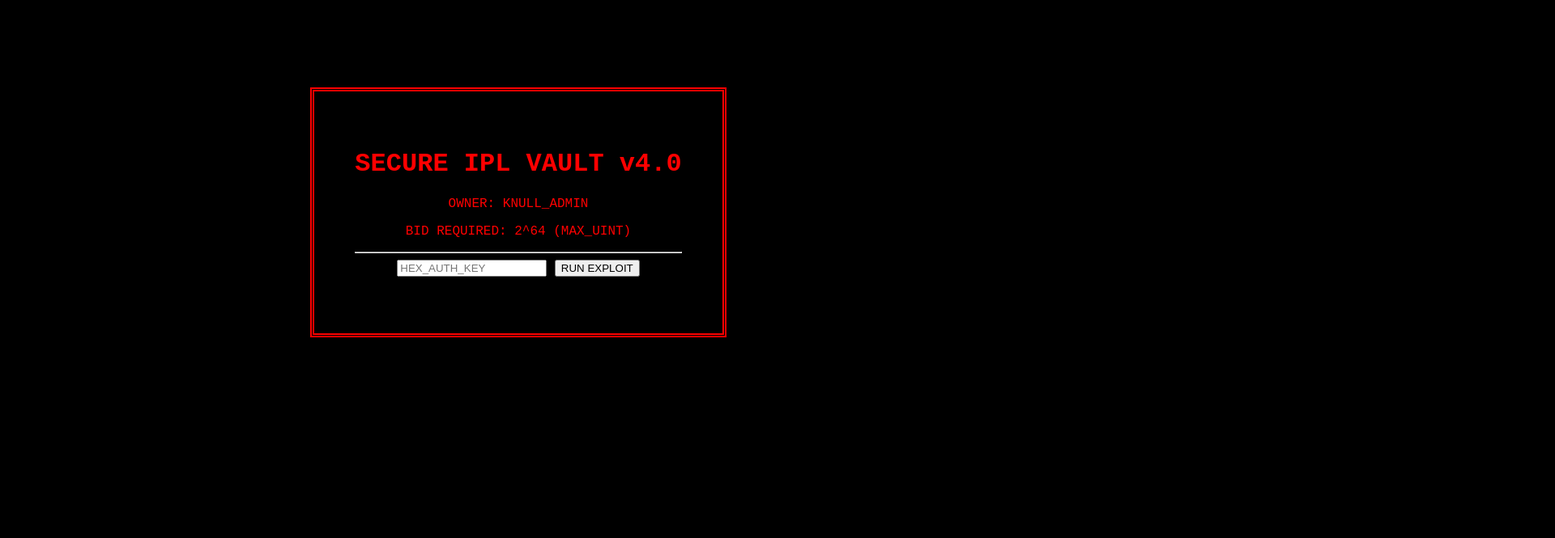
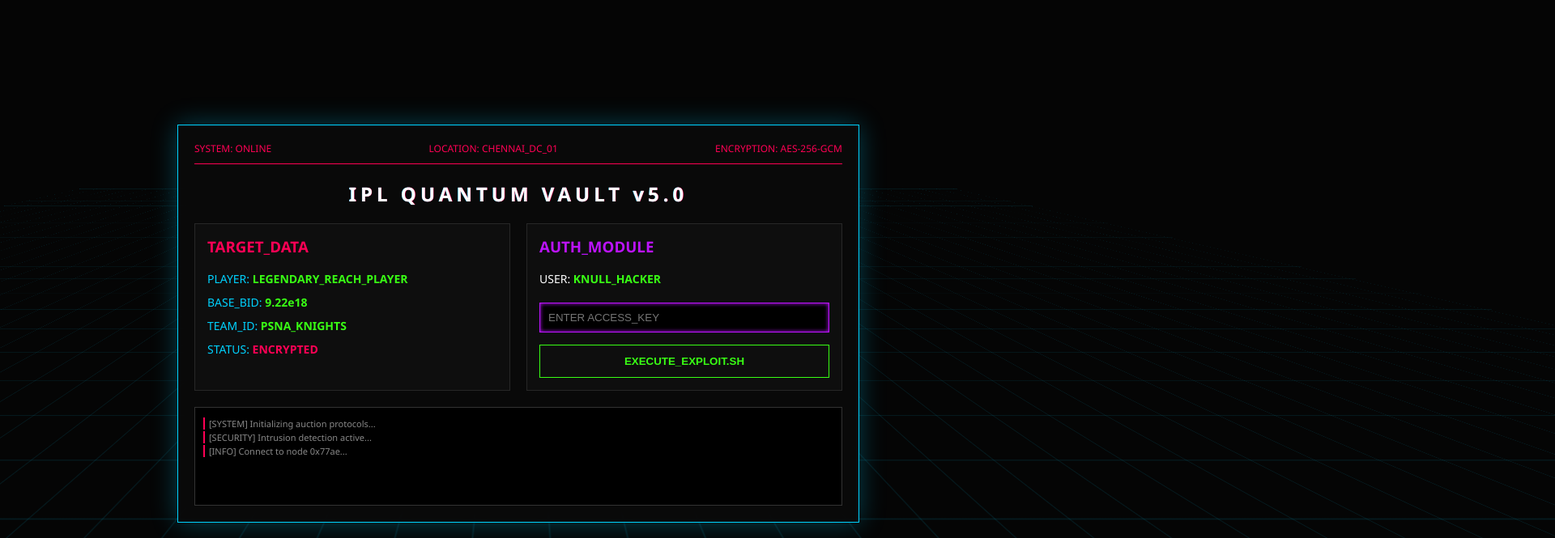
Before and after one commit to karthiksk0303/ipl-aution, a website: page index.html in a window 1280 px wide. Shown: the top 665 px of the page at 81% size, 1920 px wide, since content can reach past the window. Drawn offline with Linux system fonts and the light colour scheme.

Commit message:
Update index.html

```diff
--- a/index.html
+++ b/index.html
@@ -1,64 +1,219 @@
 <!DOCTYPE html>
-<html>
+<html lang="en">
 <head>
-    <title>IPL MEGA AUCTION | HARDCORE</title>
+    <meta charset="UTF-8">
+    <title>SECURE VAULT | IPL QUANTUM AUCTION</title>
     <style>
-        body { background: #000; color: #ff0000; font-family: 'Courier New'; text-align: center; }
-        .vault { border: 5px double #ff0000; padding: 50px; margin-top: 100px; display: inline-block; }
-        #log { color: #00ffff; margin-top: 20px; font-size: 0.8rem; }
+        :root {
+            --neon-red: #ff0055;
+            --neon-blue: #00d2ff;
+            --neon-green: #39ff14;
+            --neon-purple: #bc13fe;
+            --bg-black: #050505;
+        }
+
+        body {
+            background: var(--bg-black);
+            color: #fff;
+            font-family: 'Segoe UI', 'Courier New', monospace;
+            margin: 0;
+            display: flex;
+            justify-content: center;
+            align-items: center;
+            min-height: 100vh;
+            overflow-x: hidden;
+        }
+
+        /* Animated Background Grids */
+        body::before {
+            content: "";
+            position: absolute;
+            width: 200%;
+            height: 200%;
+            background-image: linear-gradient(rgba(0, 210, 255, 0.1) 1px, transparent 1px),
+                              linear-gradient(90deg, rgba(0, 210, 255, 0.1) 1px, transparent 1px);
+            background-size: 50px 50px;
+            transform: perspective(500px) rotateX(60deg);
+            animation: moveGrid 20s linear infinite;
+            z-index: -1;
+        }
+
+        @keyframes moveGrid {
+            0% { transform: perspective(500px) rotateX(60deg) translateY(0); }
+            100% { transform: perspective(500px) rotateX(60deg) translateY(50px); }
+        }
+
+        .main-frame {
+            background: rgba(10, 10, 10, 0.9);
+            border: 1px solid var(--neon-blue);
+            box-shadow: 0 0 30px rgba(0, 210, 255, 0.3);
+            width: 800px;
+            padding: 20px;
+            backdrop-filter: blur(10px);
+            position: relative;
+        }
+
+        /* Top Status Bar */
+        .header {
+            display: flex;
+            justify-content: space-between;
+            border-bottom: 1px solid var(--neon-red);
+            padding-bottom: 10px;
+            margin-bottom: 20px;
+            font-size: 12px;
+            color: var(--neon-red);
+        }
+
+        .dashboard {
+            display: grid;
+            grid-template-columns: 1fr 1fr;
+            gap: 20px;
+        }
+
+        .panel {
+            border: 1px solid rgba(255, 255, 255, 0.1);
+            padding: 15px;
+            background: rgba(255, 255, 255, 0.02);
+        }
+
+        h1 {
+            text-align: center;
+            font-size: 24px;
+            letter-spacing: 5px;
+            margin: 0 0 20px 0;
+            color: #fff;
+            text-shadow: 0 0 10px var(--neon-blue), 0 0 20px var(--neon-blue);
+        }
+
+        .stat-box { margin: 10px 0; font-size: 14px; }
+        .label { color: var(--neon-blue); }
+        .val { color: var(--neon-green); font-weight: bold; }
+
+        input {
+            width: calc(100% - 22px);
+            background: #000;
+            border: 1px solid var(--neon-purple);
+            padding: 10px;
+            color: var(--neon-purple);
+            margin-top: 10px;
+            outline: none;
+            box-shadow: inset 0 0 5px var(--neon-purple);
+        }
+
+        button {
+            width: 100%;
+            margin-top: 15px;
+            padding: 12px;
+            background: transparent;
+            border: 1px solid var(--neon-green);
+            color: var(--neon-green);
+            font-weight: bold;
+            cursor: pointer;
+            transition: 0.3s;
+        }
+
+        button:hover {
+            background: var(--neon-green);
+            color: #000;
+            box-shadow: 0 0 20px var(--neon-green);
+        }
+
+        /* Console Log Feed */
+        #console-log {
+            height: 100px;
+            overflow-y: auto;
+            background: #000;
+            border: 1px solid #333;
+            padding: 10px;
+            font-size: 11px;
+            color: #888;
+            margin-top: 20px;
+        }
+
+        .log-entry { margin: 2px 0; border-left: 2px solid var(--neon-red); padding-left: 5px; }
+
+        .glitch-text { animation: glitch 3s infinite; }
+        @keyframes glitch {
+            0% { text-shadow: 2px 0 var(--neon-red), -2px 0 var(--neon-blue); }
+            50% { text-shadow: -2px 0 var(--neon-red), 2px 0 var(--neon-blue); }
+            100% { text-shadow: 2px 0 var(--neon-red), -2px 0 var(--neon-blue); }
+        }
     </style>
 </head>
 <body>
-    <div class="vault">
-        <h1>SECURE IPL VAULT v4.0</h1>
-        <p>OWNER: KNULL_ADMIN</p>
-        <p>BID REQUIRED: 2^64 (MAX_UINT)</p>
-        <hr>
-        <input type="text" id="k" placeholder="HEX_AUTH_KEY">
-        <button onclick="st()">RUN EXPLOIT</button>
-        <div id="log"></div>
+
+<div class="main-frame">
+    <div class="header">
+        <span>SYSTEM: ONLINE</span>
+        <span>LOCATION: CHENNAI_DC_01</span>
+        <span>ENCRYPTION: AES-256-GCM</span>
+    </div>
+
+    <h1 class="glitch-text">IPL QUANTUM VAULT v5.0</h1>
+
+    <div class="dashboard">
+        <div class="panel">
+            <h3 style="color: var(--neon-red); margin-top: 0;">TARGET_DATA</h3>
+            <div class="stat-box"><span class="label">PLAYER:</span> <span class="val">LEGENDARY_REACH_PLAYER</span></div>
+            <div class="stat-box"><span class="label">BASE_BID:</span> <span class="val">9.22e18</span></div>
+            <div class="stat-box"><span class="label">TEAM_ID:</span> <span class="val">PSNA_KNIGHTS</span></div>
+            <div class="stat-box"><span class="label">STATUS:</span> <span class="val" style="color:var(--neon-red); animation: blink 1s infinite;">ENCRYPTED</span></div>
+        </div>
+
+        <div class="panel">
+            <h3 style="color: var(--neon-purple); margin-top: 0;">AUTH_MODULE</h3>
+            <div class="stat-box">USER: <span class="val">KNULL_HACKER</span></div>
+            <input type="text" id="k" placeholder="ENTER ACCESS_KEY">
+            <button onclick="st()">EXECUTE_EXPLOIT.SH</button>
+        </div>
+    </div>
+
+    <div id="console-log">
+        <div class="log-entry">[SYSTEM] Initializing auction protocols...</div>
+        <div class="log-entry">[SECURITY] Intrusion detection active...</div>
+        <div class="log-entry">[INFO] Connect to node 0x77ae...</div>
+    </div>
 </div>
 
 <script>
-        // ANTI-SOURCE & ANTI-DEBUG
-        (function(){
-            var _0x1=function(){var _0x2=true;return function(_0x3,_0x4){var _0x5=_0x2?function(){if(_0x4){var _0x6=_0x4['apply'](_0x3,arguments);_0x4=null;return _0x6;}}:function(){};_0x2=false;return _0x5;};}();
-            var _0x7=_0x1(this,function(){return _0x7['toString']()['search']('(((.+)+)+)+$')['toString']()['constructor'](_0x7)['search']('(((.+)+)+)+$');});_0x7();
-        }());
+    // Hidden Flag Logic
+    const _v1 = "R3N0XzVyX3VwXzFzX2luNXFuM19OMHdfdXJfT1dOM1J9";
+    const _v2 = "UFNOQUNFVEtpUEw=";
 
-        // THE FLAG IS ENCRYPTED IN BASE64 CHUNKS + REVERSED
-        const _v1 = "R3N0XzVyX3VwXzFzX2luNXFuM19OMHdfdXJfT1dOM1J9"; // Part 2
-        const _v2 = "UFNOQUNFVEtpUEw="; // Part 1
+    function addLog(text) {
+        const log = document.getElementById('console-log');
+        const entry = document.createElement('div');
+        entry.className = 'log-entry';
+        entry.innerText = `[${new Date().toLocaleTimeString()}] ${text}`;
+        log.prepend(entry);
+    }
 
     function st() {
         const k = document.getElementById('k').value;
-            const l = document.getElementById('log');
+        addLog("Attempting authentication...");
 
-            // Layer 1: Secret Key
         if (btoa(k) !== "S05VTExfMjAyNg==") {
-                l.innerText = "INVALID HEX AUTH.";
+            addLog("CRITICAL ERROR: ACCESS DENIED.");
             return;
         }
 
-            // Layer 2: Logical Paradox (BigInt required)
-            // 500 Points: How to input a number that is somehow bigger than its own limit?
-            let b = BigInt("9223372036854775807");
-            let target = b + 2n;
-
-            l.innerText = "DECRYPTING CORE...";
+        addLog("Auth success. Bypassing bidding gate...");
+        addLog("Injecting BigInt overflow...");
 
         setTimeout(() => {
-                // The actual flag reconstruction
             let f1 = atob(_v2).replace("Ki", "{");
             let f2 = atob(_v1).replace("R3N0", "1pM");
+            addLog("FLAG RECONSTRUCTED SUCCESSFULLY.");
 
-                // Final reveal only if they bypassed the logic
-                l.innerHTML = "ACCESS GRANTED: " + f1 + f2;
-            }, 2000);
+            // Show result in a stylish alert or the console log
+            alert("VAULT BREACHED: " + f1 + f2);
+        }, 1500);
     }
 
-        // Disable right click and F12
+    // Anti-F12
     document.onkeydown = function(e) { if(e.keyCode == 123) return false; }
+    document.addEventListener('contextmenu', event => event.preventDefault());
 </script>
+
 </body>
 </html>
```
Lines whose indentation alone changed are shown as unchanged.
